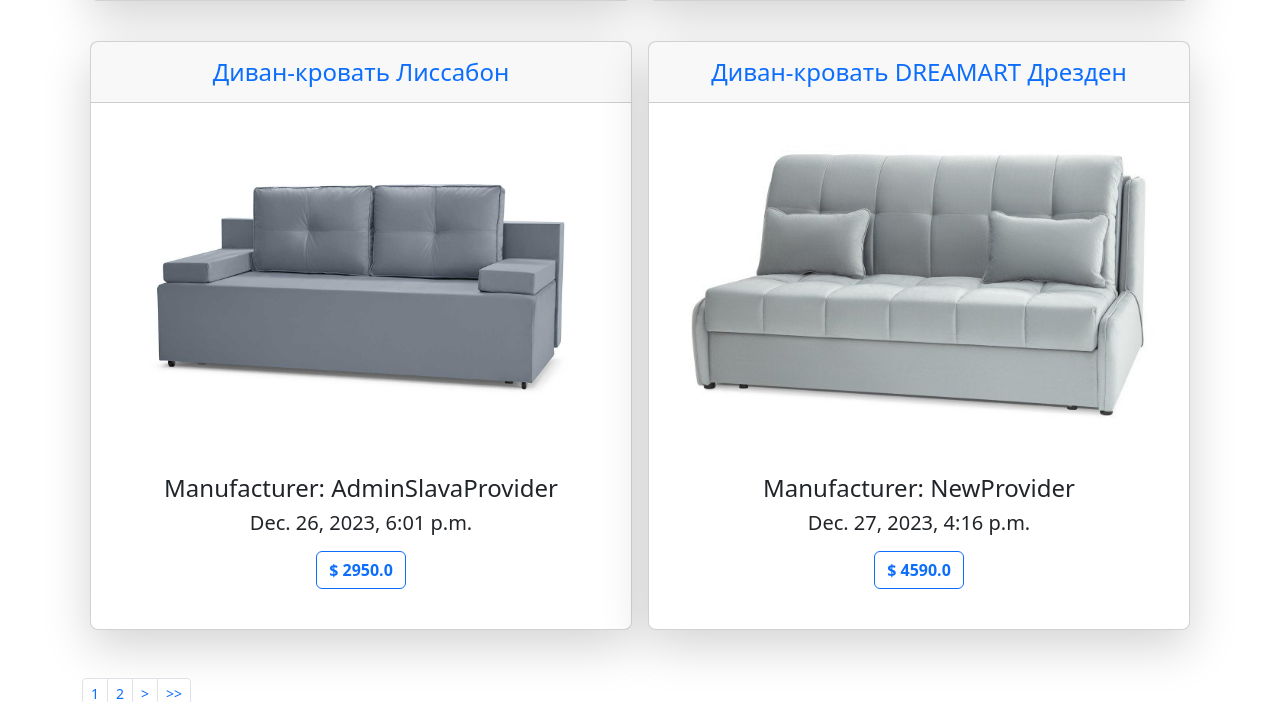
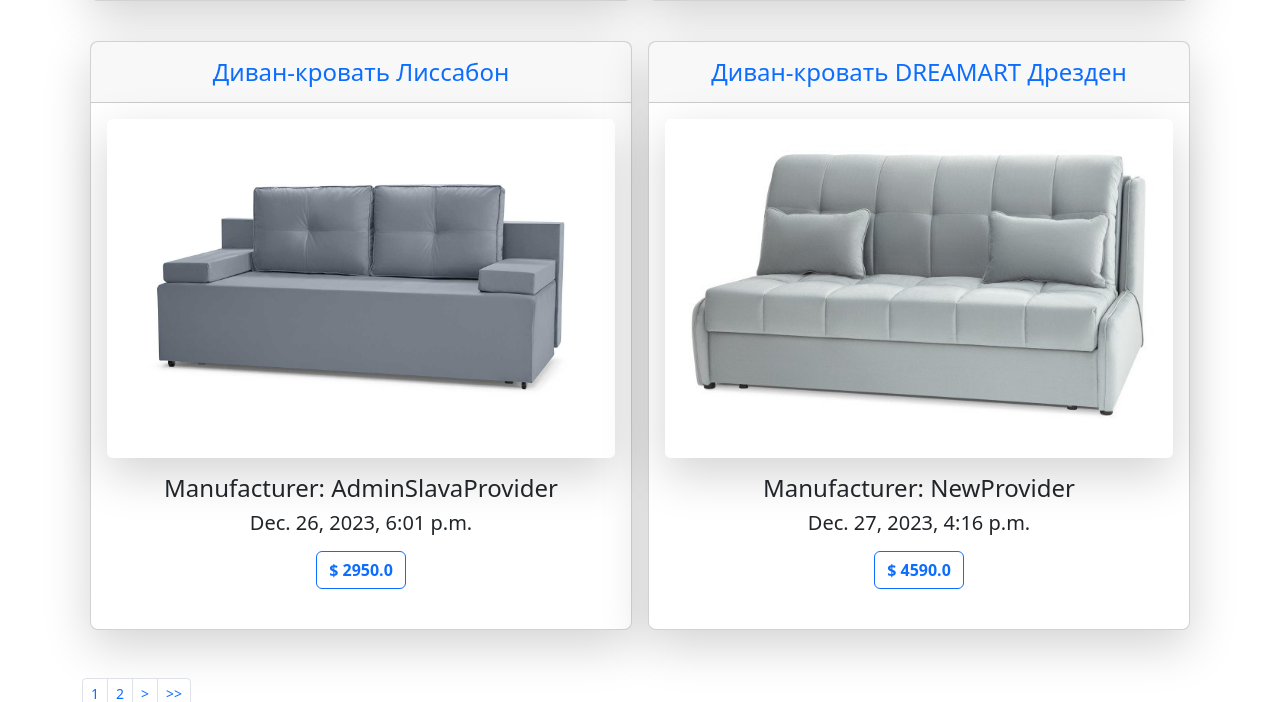
Before and after one commit to AntiViruS90/DjangoFurnitureShop, a Django app: page / in a window 1280 px wide. Shown: the part 815-1517 px from the top of the page. Run offline with Django 4.2, Linux system fonts and the light colour scheme; data comes from the database, SQL or seed files in the repository; both versions use the stored data as it was after the commit; some libraries are stand-ins or nearby versions.

Commit message:
some front

```diff
--- a/index/templates/index/product_list.html
+++ b/index/templates/index/product_list.html
@@ -41,7 +41,7 @@
                     <div class="card-body">
                         {% if product.photo %}
                             <a href="{% url 'product_detail' pk=product.pk %}">
-                                <img src="{{ product.photo.url }}" alt="{{ product.name }}" width="100%" height="auto">
+                                <img class="shadow-lg shadow-sm" style="border-radius: 0.375rem;" src="{{ product.photo.url }}" alt="{{ product.name }}" width="100%" height="auto">
                             </a>
                         {% endif %}
                         <ul class="list-unstyled mt-3 mb-4">
--- a/index/views.py
+++ b/index/views.py
@@ -127,7 +127,8 @@ def send_order_notification_to_manufacturer(order):
             'New Order Notification',
             f'A new order has been placed with the following products:\n{", ".join(product_info)}\n\n'
             f'Total number of products: {sum(product.quantity for product in products_ordered)}\n'
-            f'Shipping Address: {order.shipping_address.city, order.shipping_address.name, order.shipping_address.surname}\n',
+            f'Shipping Address: '
+            f'{order.shipping_address.city, order.shipping_address.name, order.shipping_address.surname, order.shipping_address.street, order.shipping_address.house_number}\n',
             'slava90nikitin90@gmail.com',
             [manufacturer.email]
         )
```
Also changed, not shown: db.sqlite3.
